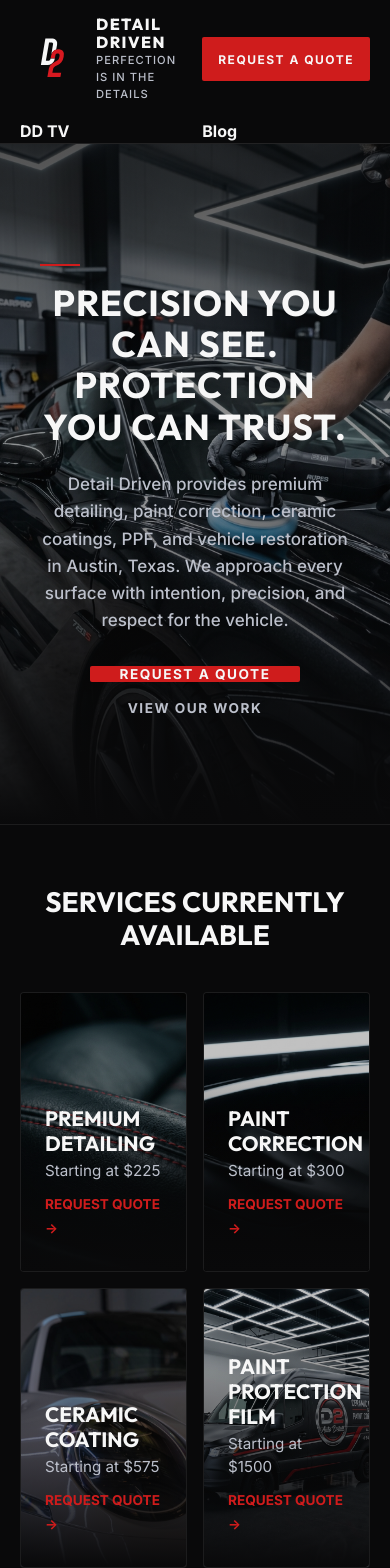
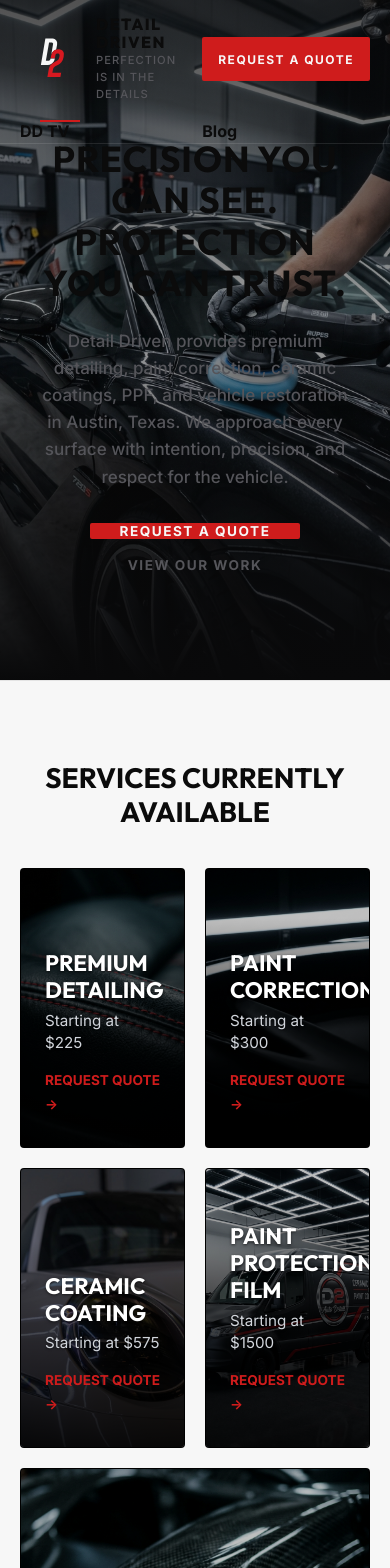
Before and after one commit to rouguemuse/d2design, a React (Vite) app: page / in a window 390 px wide. Shown: the top 1568 px of the page. Built offline with nearby package versions, Linux system fonts and the light colour scheme.

Commit message:
Refine contrast: increase service card image contrast with black background, soften quote card shadow, darken input borders, restore mobile light layout

```diff
--- a/src/App.css
+++ b/src/App.css
@@ -1327,7 +1327,7 @@ a, button, select, input, textarea {
 .closing-cta-section {
   padding: var(--section-padding);
   text-align: center;
-  background-color: var(--surface-elevated);
+  background-color: #09090A !important;
   border-top: 2px solid var(--color-red);
 }
 .closing-cta-inner {
@@ -1339,21 +1339,21 @@ a, button, select, input, textarea {
 .closing-accent {
   font-size: 12px;
   letter-spacing: 3px;
-  color: rgba(255,255,255,0.7);
+  color: var(--color-red) !important;
   margin-bottom: 1rem;
   display: block;
 }
 .closing-cta-copy h2 {
-  color: #fff;
+  color: #FFFFFF !important;
   margin-bottom: 1rem;
 }
 .closing-cta-copy p {
-  color: rgba(255,255,255,0.9);
+  color: #BCC0CB !important;
   font-size: var(--fs-body);
 }
 .closing-cta-action .btn-primary-hero {
   background-color: var(--color-red);
-  color: var(--color-white);
+  color: #FFFFFF !important;
 }
 .closing-cta-action .btn-primary-hero:hover {
   background-color: #b31017;
@@ -1699,7 +1699,7 @@ a, button, select, input, textarea {
   backdrop-filter: none !important;
 }
 
-/* Image-led Gateway */
+/* Image-led Gateway (Service Cards) */
 .gateway-grid {
   display: grid;
   grid-template-columns: repeat(5, 1fr);
@@ -1710,7 +1710,7 @@ a, button, select, input, textarea {
 .gateway-card {
   position: relative;
   aspect-ratio: 4/5;
-  background-color: var(--surface-elevated);
+  background-color: #000000; /* Dark background to prevent washout */
   border: 1px solid var(--glass-border);
   border-radius: 4px;
   overflow: hidden;
@@ -1732,35 +1732,39 @@ a, button, select, input, textarea {
   height: 100%;
   object-fit: cover;
   z-index: 1;
-  opacity: 0.6;
+  opacity: 0.75; /* Richer image opacity */
   transition: transform 0.6s ease, opacity 0.3s ease;
 }
 
 .gateway-card:hover .gateway-card-img {
   transform: scale(1.05);
-  opacity: 0.8;
+  opacity: 0.85;
 }
 
 .gateway-card-content {
   position: relative;
   z-index: 2;
   padding: 32px 24px;
-  background: linear-gradient(to top, rgba(9,9,10,1) 0%, rgba(9,9,10,0) 100%);
+  /* Strong black gradient from transparent to rgba(0,0,0,0.9) at bottom */
+  background: linear-gradient(to top, rgba(0,0,0,0.9) 0%, rgba(0,0,0,0.55) 60%, rgba(0,0,0,0) 100%);
+  width: 100%;
 }
 
 .gateway-card h3 {
   font-family: var(--font-headings);
-  font-size: 1.5rem;
-  color: var(--color-white);
-  margin-bottom: 8px;
+  font-size: 1.4rem;
+  color: #FFFFFF !important; /* Force white text */
+  margin-bottom: 6px;
   text-transform: uppercase;
+  text-shadow: 0 1px 3px rgba(0,0,0,0.6);
 }
 
 .gateway-card p {
   font-family: var(--font-supporting);
   font-size: 0.95rem;
-  color: var(--color-steel);
-  margin-bottom: 16px;
+  color: #D1D5DB !important; /* Light gray price */
+  margin-bottom: 12px;
+  text-shadow: 0 1px 2px rgba(0,0,0,0.6);
 }
 
 /* Storytelling Sections */
@@ -1826,13 +1830,13 @@ a, button, select, input, textarea {
 }
 
 .story-highlights li::before {
-  content: "�";
+  content: "—";
   color: var(--color-red);
   position: absolute;
   left: 0;
 }
 
-/* Responsive Grid Arrangements */
+/* Responsive Grid Arrangements for Service Cards */
 @media (max-width: 1200px) {
   .gateway-grid {
     grid-template-columns: repeat(2, 1fr);
@@ -1840,15 +1844,22 @@ a, button, select, input, textarea {
   .gateway-card:nth-child(5) {
     grid-column: span 2;
   }
+  .gateway-card {
+    height: 280px;
+    aspect-ratio: auto;
+  }
 }
 
 @media (max-width: 768px) {
   .gateway-grid {
-    grid-template-columns: 1fr;
+    grid-template-columns: repeat(2, 1fr) !important;
   }
   .gateway-card {
-    grid-column: auto !important;
-    aspect-ratio: 16/9;
+    height: 280px !important;
+    aspect-ratio: auto !important;
+  }
+  .gateway-card:nth-child(5) {
+    grid-column: span 2 !important;
   }
 }
 
@@ -1860,8 +1871,9 @@ a, button, select, input, textarea {
     padding-bottom: 80px;
   }
 
-  .header-absolute {
+  .header-transparent, .header-solid {
     position: static !important;
+    animation: none !important;
     background: rgba(9, 9, 10, 1) !important;
   }
 
@@ -1878,179 +1890,26 @@ a, button, select, input, textarea {
 
   .story-image-col {
     order: 2; /* Image always second on mobile */
-    aspect-ratio: 16/9;
+    aspect-ratio: 4/3;
     min-height: auto;
   }
 }
 
-/* --- THEME FORCE OVERRIDES FOR CINEMATIC HEADER, HERO & FOOTER --- */
-
-/* Force header links to remain light */
-.compact-header.header-absolute {
-  color: #F7F7F7 !important;
-}
-.compact-header.header-absolute .header-brand-name {
-  color: #F7F7F7 !important;
-}
-.compact-header.header-absolute .header-tagline {
-  color: #BCC0CB !important;
-}
-.compact-header.header-absolute .btn-secondary-header {
-  color: #F7F7F7 !important;
-}
-
-/* Force hero content to remain light on dark poster/video */
-.hero-fullscreen {
-  background-color: #09090A !important;
-}
-.hero-fullscreen-content h1 {
-  color: #F7F7F7 !important;
-}
-.hero-fullscreen-content p {
-  color: #BCC0CB !important;
-}
-.hero-fullscreen-content .link-quiet-hero {
-  color: #BCC0CB !important;
-}
-.hero-fullscreen-content .link-quiet-hero:hover {
-  color: var(--color-red) !important;
-}
-
-/* Force footer to remain dark */
-.brand-footer-clean {
-  background-color: #09090A !important;
-  border-top: 1px solid rgba(255, 255, 255, 0.1) !important;
-}
-.brand-footer-clean a {
-  color: #F7F7F7 !important;
-}
-.brand-footer-clean .footer-contact-block a {
-  color: #F7F7F7 !important;
-}
-.brand-footer-clean .footer-service-area,
-.brand-footer-clean .copyright-text {
-  color: #55555A !important;
-}
-
-/* --- MOBILE-ONLY VISUAL RESTORATION OVERRIDES --- */
-@media (max-width: 992px) {
-  /* Force dark variables on mobile viewports */
-  .coming-soon-container[data-theme='light'] {
-    --bg-dark: #09090A;
-    --surface-elevated: #111216;
-    --color-white: #F7F7F7;
-    --color-steel: #BCC0CB;
-    --glass-border: rgba(255, 255, 255, 0.08);
-    --form-card-bg: #111216;
-    --form-card-border: rgba(255, 255, 255, 0.08);
-    --form-input-bg: rgba(11, 11, 11, 0.5);
-    --form-input-focus-bg: rgba(11, 11, 11, 0.85);
-  }
-
-  /* Gateway section dark backgrounds & rich images */
-  .service-grid-section {
-    background-color: #09090A !important;
-    padding: 60px 0 !important;
-  }
-
-  .gateway-grid {
-    grid-template-columns: repeat(2, 1fr) !important;
-    gap: 16px !important;
-  }
-
-  .gateway-card {
-    height: 280px !important;
-    aspect-ratio: auto !important;
-    background-color: #09090A !important;
-  }
-
-  .gateway-card:nth-child(5) {
-    grid-column: span 2 !important;
-  }
-
-  .gateway-card-img {
-    opacity: 0.75 !important;
-  }
-
-  .gateway-card h3 {
-    font-size: 1.3rem !important;
-    margin-bottom: 4px !important;
-  }
-
-  .gateway-card p {
-    font-size: 0.95rem !important;
-    margin-bottom: 8px !important;
-  }
-
-  /* Editorial Storytelling */
-  .story-section {
-    background: #111216 !important;
-  }
-
-  .story-copy-col {
-    padding: 44px 32px !important;
-    background: #111216 !important;
-    color: #F7F7F7 !important;
-  }
-
-  .story-copy-col h2 {
-    color: #F7F7F7 !important;
-  }
-
-  .story-copy-col p {
-    color: #BCC0CB !important;
-  }
-
-  .story-image-col {
-    aspect-ratio: 4/3 !important;
-    min-height: auto !important;
-  }
-
-  /* Quote Form Section */
-  .quote-form-section {
-    padding: 48px 0 !important;
-    background: #09090A !important;
-  }
-
-  .quote-form-inner {
-    background: #111216 !important;
-    border: 1px solid rgba(255, 255, 255, 0.08) !important;
-    padding: 32px 24px !important;
-  }
-
-  .quote-contact-info-col h2 {
-    color: #F7F7F7 !important;
-  }
-
-  .quote-contact-info-col p {
-    color: #BCC0CB !important;
-  }
-
-  .quote-inquiry-form label {
-    color: #BCC0CB !important;
-  }
-
-  .quote-inquiry-form input,
-  .quote-inquiry-form select,
-  .quote-inquiry-form textarea {
-    background-color: rgba(11, 11, 11, 0.5) !important;
-    border: 1px solid rgba(255, 255, 255, 0.15) !important;
-    color: #F7F7F7 !important;
-    font-size: 16px !important; /* Prevent mobile iOS input zoom */
-  }
-
-  /* Closing CTA Section */
-  .closing-cta-section {
-    background-color: #09090A !important;
-    color: #F7F7F7 !important;
-    padding: 60px 0 !important;
-  }
-
-  .closing-cta-copy h2 {
-    color: #F7F7F7 !important;
-  }
-
-  .closing-cta-copy p {
-    color: #BCC0CB !important;
-  }
-}
+/* Light Theme Contrast & Polish Overrides */
+.coming-soon-container[data-theme='light'] .quote-form-inner {
+  border-color: rgba(0, 0, 0, 0.12) !important;
+  box-shadow: 0 15px 45px rgba(0, 0, 0, 0.06) !important; /* Softer, wider shadow */
+}
+
+.coming-soon-container[data-theme='light'] .form-group-field input,
+.coming-soon-container[data-theme='light'] .form-group-field select,
+.coming-soon-container[data-theme='light'] .form-group-field textarea {
+  border-color: rgba(0, 0, 0, 0.18) !important; /* Darken borders */
+  background-color: rgba(0, 0, 0, 0.02) !important; /* Subtle background */
+  color: #0B0B0B !important; /* Dark text */
+}
+
+.coming-soon-container[data-theme='light'] .form-group-field input::placeholder,
+.coming-soon-container[data-theme='light'] .form-group-field textarea::placeholder {
+  color: rgba(0, 0, 0, 0.45) !important; /* Darken placeholder text */
+}
```
